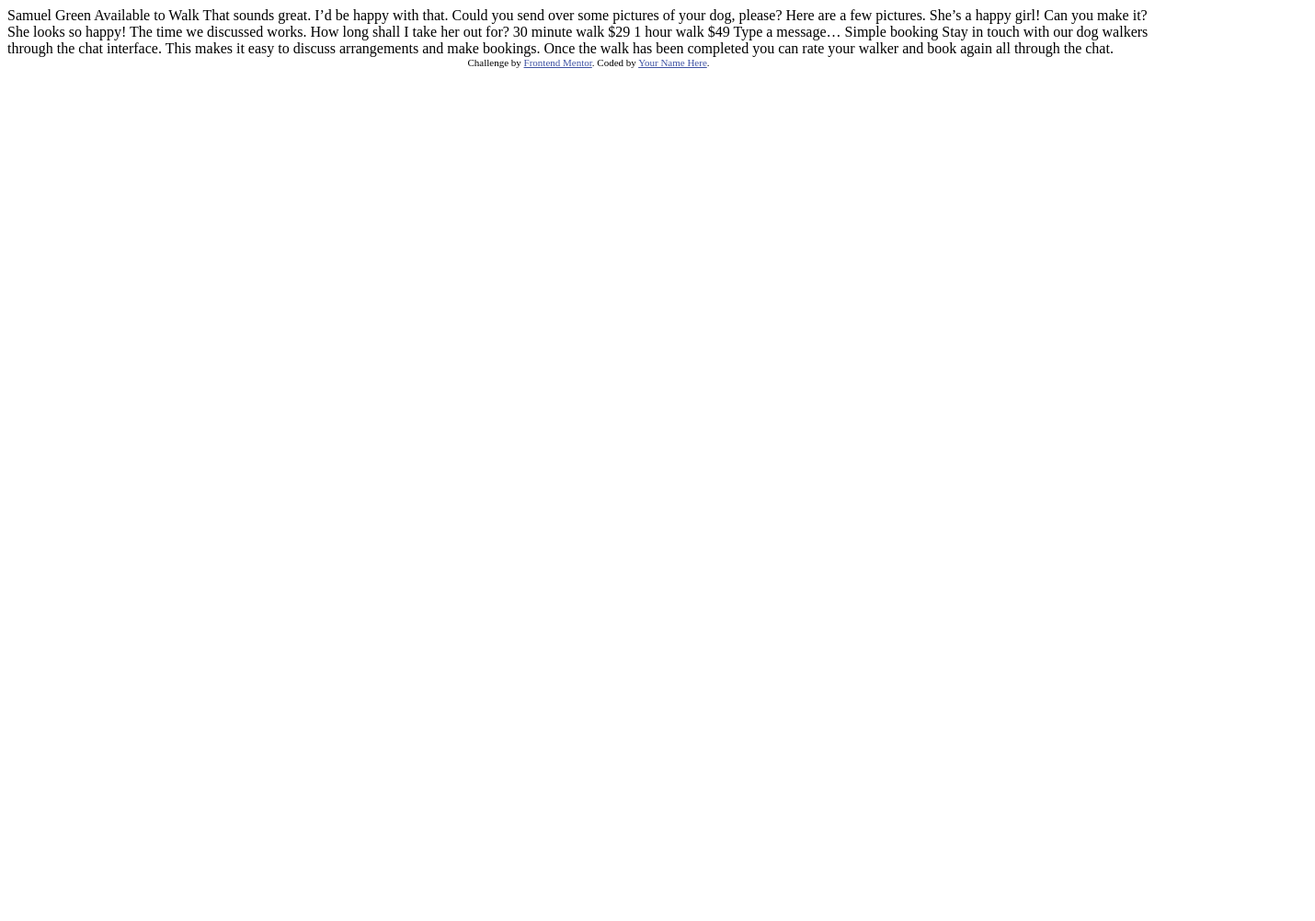
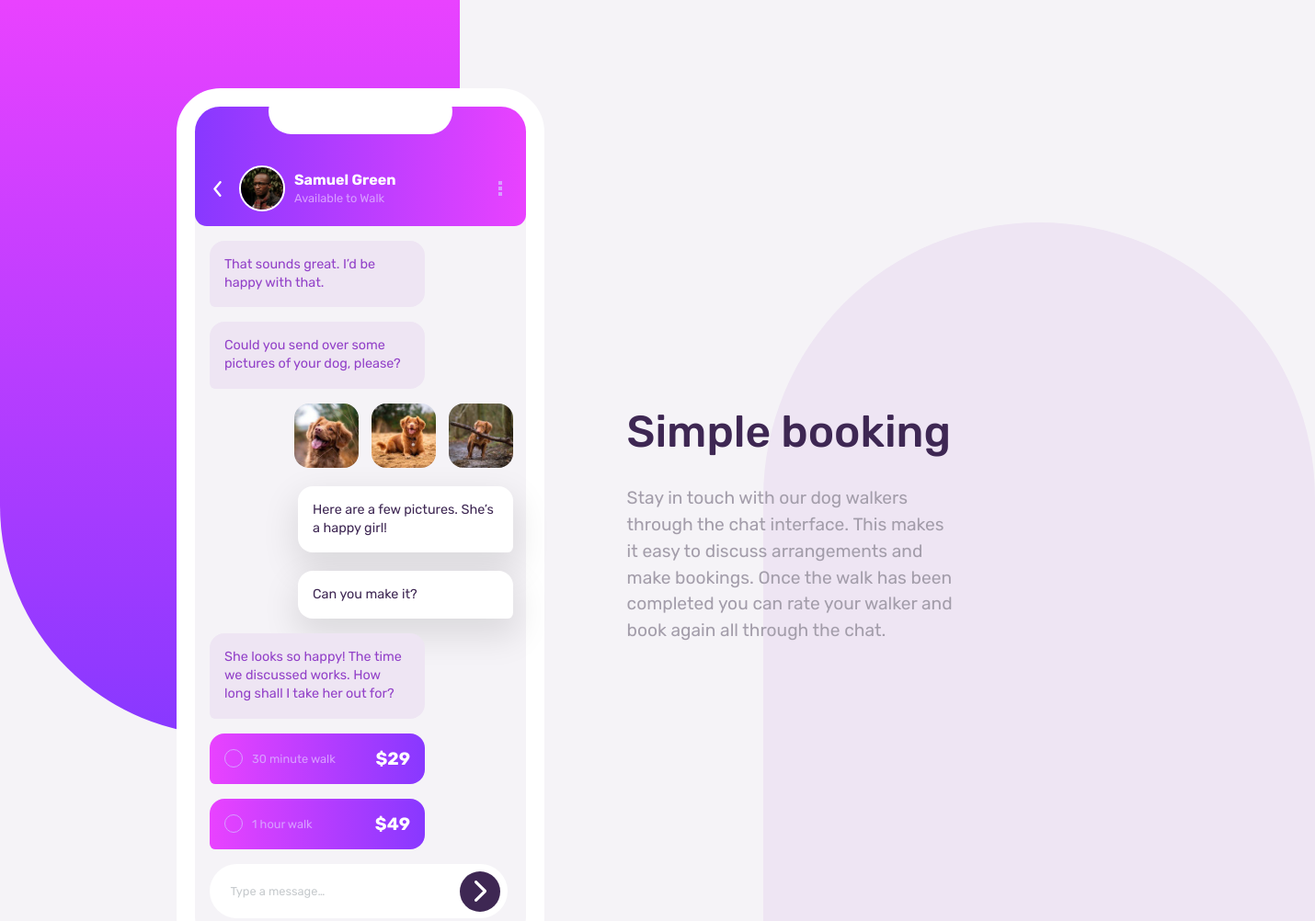
Before and after one commit to AbderrahmaneFadili/chat-app-css-illustration-master, a plain HTML site: page index.html in a window 1280 px wide. Shown: the top 1002 px of the page at 92% size, 1430 px wide, since content can reach past the window. Before the commit the page ends 800 px from the top, so only its background shows below. Drawn offline with nearby package versions, Linux system fonts and the light colour scheme.

Commit message:
Finishing the Work

```diff
--- a/css/main.css
+++ b/css/main.css
@@ -0,0 +1,397 @@
+/* Import fonts */
+@import url("https://fonts.googleapis.com/css2?family=Rubik:wght@400;500;700&display=swap");
+
+:root {
+  --body-font-family: "Rubik", sans-serif;
+  --body-font-size: 16px;
+  --pale-violet: #d89eff;
+  --moderate-violet: #9241c8;
+  --desaturated-dark-violet: #6e5d7e;
+  --grayish-blue: #c6cacd;
+  --very-dark-desaturated-violet: #3e2753;
+  --dark-grayish-violet: #a39daa;
+  --light-grayish-violet: #f5f3f7;
+  --gradient-light-magenta: #e942ff;
+  --gradient-light-violet: #8838ff;
+  --white-color: #ffffff;
+  --very-light-magenta: #e570ff;
+  --light-pale-violet: #eee5f3;
+}
+
+*,
+*::after,
+*::before {
+  padding: 0;
+  margin: 0;
+  box-sizing: border-box;
+}
+
+html {
+  font-family: var(--body-font-family);
+  font-size: var(--body-font-size);
+  overflow-x: hidden;
+  position: relative;
+}
+
+body {
+  background-color: var(--light-grayish-violet);
+  /* position: relative; */
+}
+
+/* ///// chat-app-illustration //// */
+.chat-app-illustration {
+  display: flex;
+  justify-content: center;
+  align-items: center;
+  flex-direction: column;
+  margin: 9rem 0;
+  position: relative;
+  z-index: 9999;
+}
+
+/* ////// mobile phone ////// */
+#mobile-phone {
+  width: 400px;
+  background-color: var(--light-grayish-violet);
+  align-self: center;
+  border-radius: 3rem;
+  border: 20px solid var(--white-color);
+  position: relative;
+  height: 950px;
+  margin: 8rem auto;
+}
+
+#status-bar {
+  width: 200px;
+  height: 50px;
+  background-color: var(--white-color);
+  border-radius: 3rem;
+  position: absolute;
+  left: 50%;
+  transform: translateX(-50%);
+  top: -20px;
+  z-index: 99;
+}
+
+#status-bar ~ #header {
+  display: flex;
+  align-items: center;
+  position: relative;
+  padding: 4rem 1rem 1rem;
+  background: var(--gradient-light-violet);
+  background: linear-gradient(
+    90deg,
+    var(--gradient-light-violet) 0%,
+    var(--gradient-light-magenta) 100%
+  );
+  border-radius: 1.7rem 1.7rem 0.8rem 0.8rem;
+}
+
+#status-bar ~ #header .back-icon {
+  width: 17px;
+}
+#status-bar ~ #header .header-avatar {
+  width: 50px;
+  height: 50px;
+  border-radius: 100%;
+  border: 2px solid var(--white-color);
+  margin-left: 15px;
+}
+
+.vertical-dots {
+  font-size: 1.5rem;
+  position: absolute;
+  right: 1rem;
+}
+
+#header-headings {
+  margin-left: 10px;
+}
+#header-headings .header-title {
+  font-size: 1rem;
+  color: var(--white-color);
+}
+#header-headings .header-subtitle {
+  font-size: 0.8rem;
+  color: var(--pale-violet);
+}
+
+/* Messages */
+.message {
+  background-color: var(--light-pale-violet);
+  color: var(--moderate-violet);
+  padding: 1rem;
+  font-size: 0.9rem;
+  width: 65%;
+  border-radius: 1rem 1rem 1rem 0.4rem;
+  line-height: 1.4;
+  margin: 1rem;
+}
+
+/* Chat Images */
+
+.chat-images {
+  display: flex;
+  justify-content: flex-end;
+}
+
+.chat-image {
+  width: 70px;
+  margin-right: 14px;
+  border-radius: 1rem;
+}
+
+/* chat-message */
+.chat-message {
+  background-color: var(--white-color);
+  color: var(--very-dark-desaturated-violet);
+  padding: 1rem;
+  font-size: 0.9rem;
+  width: 65%;
+  border-radius: 1rem 1rem 0.4rem 1rem;
+  line-height: 1.4;
+  margin-left: auto;
+  margin-top: 20px;
+  margin-right: 14px;
+  -webkit-box-shadow: 1px 15px 36px 5px rgba(0, 0, 0, 0.1);
+  box-shadow: 1px 15px 36px 5px rgba(0, 0, 0, 0.1);
+}
+
+.chat-message:last-child {
+  width: 42%;
+}
+
+.walk-message {
+  background: var(--gradient-light-violet);
+  background: linear-gradient(
+    90deg,
+    var(--gradient-light-magenta) 0%,
+    var(--gradient-light-violet) 100%
+  );
+  padding: 1rem;
+  font-size: 0.9rem;
+  width: 65%;
+  border-radius: 1rem 1rem 1rem 0.4rem;
+
+  margin: 1rem;
+  display: flex;
+  justify-content: space-between;
+  align-items: center;
+}
+
+.walk-message .circle {
+  width: 20px;
+  height: 20px;
+  border: 1px solid var(--pale-violet);
+  display: block;
+  border-radius: 50%;
+}
+
+.walk-message .walk-message-content {
+  font-size: 0.8rem;
+  margin-right: auto;
+  margin-left: 10px;
+  color: var(--pale-violet);
+}
+
+.walk-message .price {
+  font-size: 1.2rem;
+  color: var(--white-color);
+  font-weight: 700;
+}
+
+.type-message {
+  width: 90%;
+  margin-left: 1rem;
+  padding: 1.4rem;
+  background-color: var(--white-color);
+  position: relative;
+  border-radius: 2rem;
+}
+
+.submit-button {
+  width: 44px;
+  height: 44px;
+  border-radius: 50%;
+  background-color: var(--very-dark-desaturated-violet);
+  display: flex;
+  justify-content: center;
+  align-items: center;
+  position: absolute;
+  right: 0.5rem;
+  top: 0.5rem;
+}
+
+.submit-button img {
+  width: 23px;
+  height: 23px;
+}
+
+.type-message-text {
+  color: var(--grayish-blue);
+  font-size: 0.8rem;
+}
+
+/* Col 2 */
+.col-2 {
+  display: flex;
+  justify-content: center;
+  align-items: center;
+  flex-direction: column;
+  margin: 4rem 0;
+}
+
+.col-2 .main-heading {
+  color: var(--very-dark-desaturated-violet);
+  font-size: 3rem;
+  font-weight: 500;
+  margin-bottom: 30px;
+}
+
+.col-2 .description {
+  color: var(--dark-grayish-violet);
+  font-size: 1.2em;
+  width: 89%;
+  text-align: center;
+  line-height: 1.5;
+}
+
+/* left-pattern */
+.left-pattern {
+  position: absolute;
+  width: 500px;
+  height: 800px;
+  background: var(--gradient-light-violet);
+  background: linear-gradient(
+    180deg,
+    var(--gradient-light-magenta) 0%,
+    var(--gradient-light-violet) 100%
+  );
+  top: 0;
+  left: -170px;
+  border-radius: 0 0 300px 300px;
+}
+
+.right-pattern {
+  display: none;
+}
+
+@media screen and (min-width: 1200px) {
+  .left-pattern {
+    left: 0;
+  }
+
+  .chat-app-illustration {
+    flex-direction: row;
+    margin: 0 auto;
+    max-width: 70%;
+    justify-content: space-between;
+  }
+  .col-2 {
+    justify-content: flex-start;
+    align-items: flex-start;
+    margin-left: 10%;
+  }
+
+  .col-2 .description {
+    text-align: left;
+  }
+
+  #mobile-phone {
+    margin: 6rem 0;
+  }
+
+  .right-pattern {
+    display: block;
+    position: absolute;
+    bottom: 0;
+    right: 0;
+    height: 900px;
+    width: 600px;
+    background: var(--light-pale-violet);
+    border-radius: 300px 300px 0 0;
+    right: -150px;
+  }
+}
+
+@media screen and (max-width: 375px) {
+  #mobile-phone {
+    width: 300px;
+    height: 820px;
+  }
+
+  #status-bar {
+    width: 150px;
+  }
+
+  #mobile-phone #status-bar ~ #header {
+    padding: 3rem 1rem 1rem;
+  }
+
+  #status-bar ~ #header .back-icon {
+    width: 17px;
+  }
+
+  #status-bar ~ #header .header-avatar {
+    width: 40px;
+    height: 40px;
+    border-radius: 100%;
+    border: 2px solid var(--white-color);
+    margin-left: 10px;
+  }
+
+  #header-headings .header-title {
+    font-size: 0.8rem;
+  }
+  #header-headings .header-subtitle {
+    font-size: 0.5rem;
+  }
+
+  .message {
+    padding: 0.8rem;
+    font-size: 0.8rem;
+  }
+
+  .chat-image {
+    width: 50px;
+  }
+
+  .chat-message {
+    padding: 0.8rem;
+    font-size: 0.8rem;
+  }
+
+  .walk-message {
+    padding: 0.6rem;
+  }
+
+  .walk-message .walk-message-content {
+    font-size: 0.7rem;
+  }
+
+  .walk-message .price {
+    font-size: 1rem;
+  }
+
+  .type-message {
+    padding: 1rem;
+  }
+
+  .submit-button {
+    width: 30px;
+    height: 30px;
+  }
+  .submit-button img {
+    width: 14px;
+  }
+
+  .col-2 .main-heading {
+    font-size: 2rem;
+  }
+
+  .col-2 .description {
+    font-size: 1rem;
+    line-height: 1.5;
+    width: 70%;
+  }
+}
--- a/index.html
+++ b/index.html
@@ -1,51 +1,100 @@
 <!DOCTYPE html>
 <html lang="en">
   <head>
-  <meta charset="UTF-8">
-  <meta name="viewport" content="width=device-width, initial-scale=1.0"> <!-- displays site properly based on user's device -->
+    <meta charset="UTF-8" />
+    <meta name="viewport" content="width=device-width, initial-scale=1.0" />
+    <!-- displays site properly based on user's device -->
 
-  <link rel="icon" type="image/png" sizes="32x32" href="./images/favicon-32x32.png">
+    <link
+      rel="icon"
+      type="image/png"
+      sizes="32x32"
+      href="./images/favicon-32x32.png"
+    />
 
     <title>Frontend Mentor | [Challenge Name Here]</title>
+    <!-- Import Icons -->
+    <link
+      href="https://unpkg.com/boxicons@2.0.7/css/boxicons.min.css"
+      rel="stylesheet"
+    />
 
-  <!-- Feel free to remove these styles or customise in your own stylesheet 👍 -->
-  <style>
-    .attribution { font-size: 11px; text-align: center; }
-    .attribution a { color: hsl(228, 45%, 44%); }
-  </style>
+    <!-- Import Style -->
+    <link rel="stylesheet" href="./css/main.css" />
   </head>
   <body>
+    <!-- left pattern  -->
+    <div class="left-pattern"></div>
+    <div class="right-pattern"></div>
+    <!-- Chat App illustration Section -->
+    <section class="chat-app-illustration">
+      <div class="col-1">
+        <div id="mobile-phone">
+          <div id="status-bar"></div>
 
-  Samuel Green
-  Available to Walk
+          <div id="header">
+            <img
+              class="back-icon"
+              src="./images/arrow-ios-back-icon.svg"
+              alt="arrow-back"
+            />
+            <img src="./images/menu-vertical.svg" class="vertical-dots" />
+            <img src="./images/avatar.jpg" alt="Avatar" class="header-avatar" />
+            <div id="header-headings">
+              <h3 class="header-title">Samuel Green</h3>
+              <span class="header-subtitle">Available to Walk</span>
+            </div>
+          </div>
 
-  That sounds great. I’d be happy with that.
+          <p class="message">That sounds great. I’d be happy with that.</p>
+          <p class="message">
+            Could you send over some pictures of your dog, please?
+          </p>
 
-  Could you send over some pictures of your dog, please?
+          <div class="chat-images">
+            <img src="./images/dog-image-1.jpg" alt="" class="chat-image" />
+            <img src="./images/dog-image-2.jpg" alt="" class="chat-image" />
+            <img src="./images/dog-image-3.jpg" alt="" class="chat-image" />
+          </div>
 
+          <p class="chat-message">
             Here are a few pictures. She’s a happy girl!
+          </p>
 
-  Can you make it?
+          <p class="chat-message">Can you make it?</p>
+          <p class="message">
+            She looks so happy! The time we discussed works. How long shall I
+            take her out for?
+          </p>
 
-  She looks so happy! The time we discussed works. How long shall I take her out for?
+          <p class="walk-message">
+            <span class="circle"></span>
+            <span class="walk-message-content">30 minute walk</span>
+            <span class="price">$29</span>
+          </p>
+          <p class="walk-message">
+            <span class="circle"></span>
+            <span class="walk-message-content">1 hour walk</span>
+            <span class="price"> $49</span>
+          </p>
 
-  30 minute walk
-  $29
-
-  1 hour walk
-  $49
-
-  Type a message…
-
-  Simple booking
-
-  Stay in touch with our dog walkers through the chat interface. This makes it easy to
-  discuss arrangements and make bookings. Once the walk has been completed you can rate
-  your walker and book again all through the chat.
-
-  <div class="attribution">
-    Challenge by <a href="https://www.frontendmentor.io?ref=challenge" target="_blank">Frontend Mentor</a>.
-    Coded by <a href="#">Your Name Here</a>.
+          <div class="type-message">
+            <p class="type-message-text">Type a message…</p>
+            <div class="submit-button">
+              <img src="./images/arrow-point-to-right.svg" alt="" />
             </div>
+          </div>
+        </div>
+      </div>
+      <div class="col-2">
+        <h1 class="main-heading">Simple booking</h1>
+        <p class="description">
+          Stay in touch with our dog walkers through the chat interface. This
+          makes it easy to discuss arrangements and make bookings. Once the walk
+          has been completed you can rate your walker and book again all through
+          the chat.
+        </p>
+      </div>
+    </section>
   </body>
 </html>
```
Also changed, not shown: images/arrow-ios-back-icon.svg (added), images/arrow-point-to-right.svg (added), images/menu-vertical.svg (added), 1 other file. Lines whose indentation alone changed are shown as unchanged.
